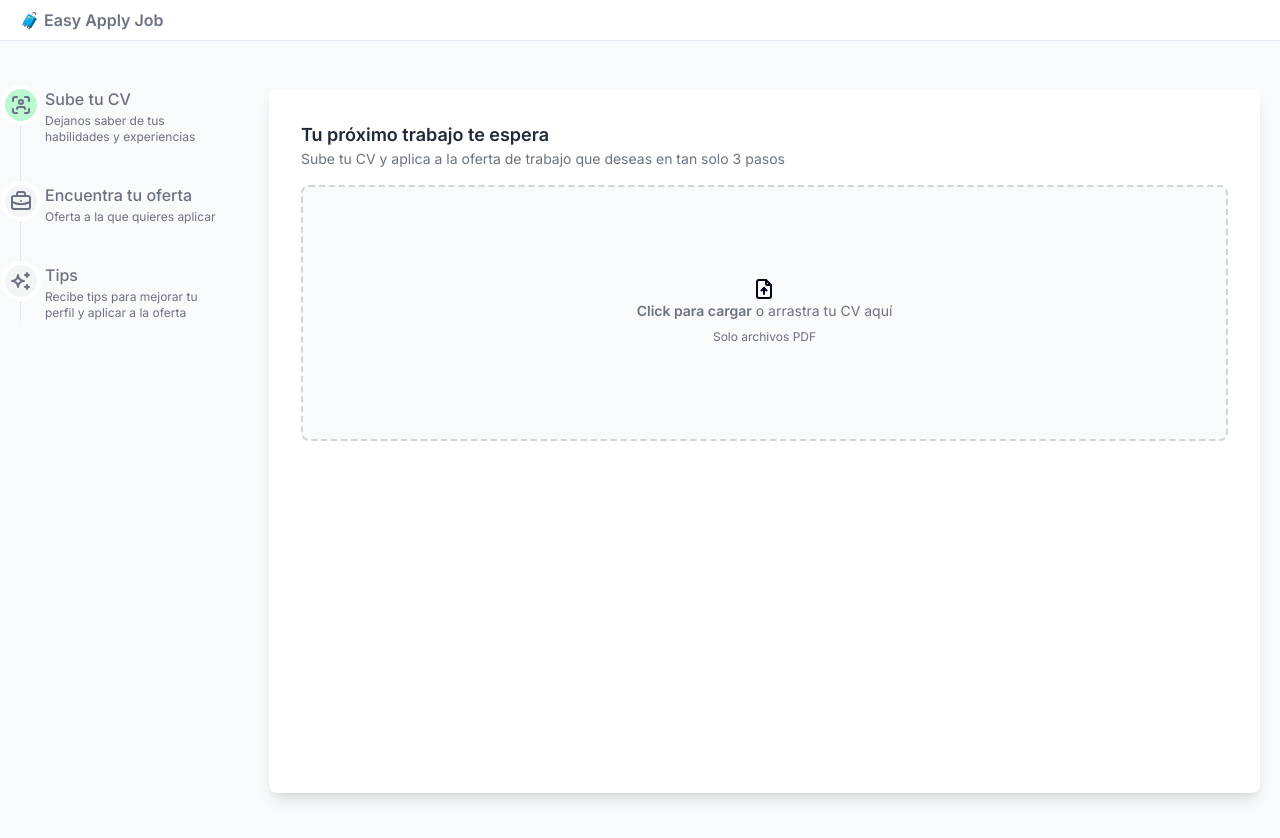
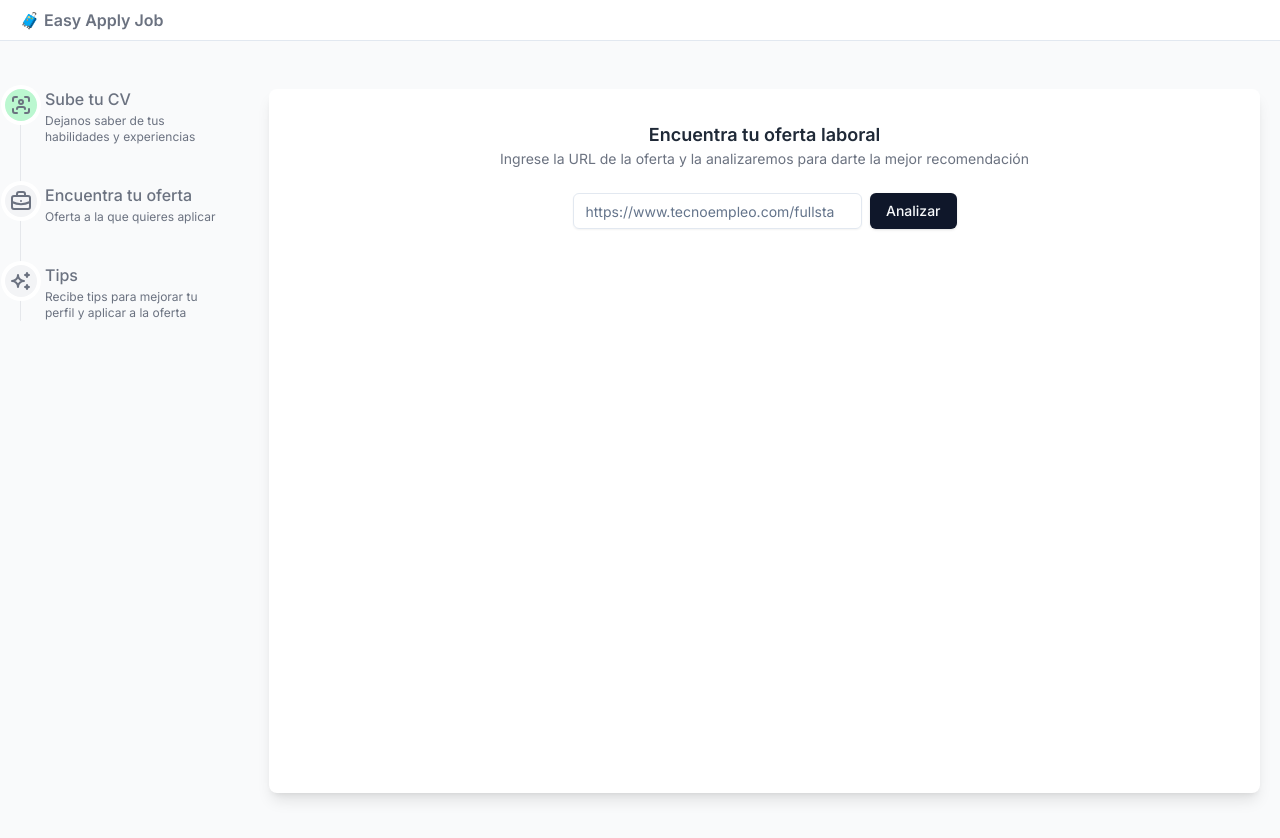
Before and after one commit to hamilgdev/easy-apply-job, a Next.js app in the folder frontend/: page / in a window 1280 px wide. Shown: the top 838 px of the page. Built offline with nearby package versions, Linux system fonts and the light colour scheme.

Commit message:
feat: Add FindJobSection and SearchJobAnalizerForm components

```diff
--- a/frontend/src/app/page.tsx
+++ b/frontend/src/app/page.tsx
@@ -1,4 +1,4 @@
-import { DropzoneForm, TimelineStepper } from '@/components';
+import { FindJobSection, TimelineStepper, UploadCVSection } from '@/components';
 
 export default function Home() {
   return (
@@ -16,16 +16,10 @@ export default function Home() {
           <TimelineStepper />
         </aside>
 
-        <section className='flex-1 p-8 bg-white rounded-lg shadow-lg'>
-          <h2 className='text-lg font-semibold text-gray-800'>
-            Tu próximo trabajo te espera
-          </h2>
-          <p className='text-sm text-gray-500 mb-4'>
-            Sube tu CV y aplica a la oferta de trabajo que deseas en tan solo 3
-            pasos
-          </p>
-          <DropzoneForm />
-        </section>
+        <div className='flex-1 p-8 bg-white rounded-lg shadow-lg'>
+          {/* <UploadCVSection /> */}
+          <FindJobSection />
+        </div>
       </main>
     </>
   );
--- a/frontend/src/components/forms/index.ts
+++ b/frontend/src/components/forms/index.ts
@@ -1 +1,2 @@
 export * from './dropzone-form'
+export * from './search-job-analizer-form'
--- /dev/null
+++ b/frontend/src/components/forms/search-job-analizer-form.tsx
@@ -0,0 +1,13 @@
+import { Input, Button } from '@/components';
+
+export const SearchJobAnalizerForm = () => {
+  return (
+    <div className='flex w-full max-w-sm items-center space-x-2'>
+      <Input
+        type='search'
+        placeholder='https://www.tecnoempleo.com/fullstack-developer'
+      />
+      <Button type='submit'>Analizar</Button>
+    </div>
+  );
+};
--- a/frontend/src/components/index.ts
+++ b/frontend/src/components/index.ts
@@ -2,3 +2,4 @@ export * from './ui'
 export * from './stepper'
 export * from './icons'
 export * from './forms'
+export * from './sections'
--- /dev/null
+++ b/frontend/src/components/sections/find-job-section/find-job-section.tsx
@@ -0,0 +1,20 @@
+import { SearchJobAnalizerForm } from '@/components';
+
+export const FindJobSection = () => {
+  return (
+    <section>
+      <div className='flex justify-center items-center flex-col mb-2'>
+        <h2 className='text-lg font-semibold text-gray-800'>
+          Encuentra tu oferta laboral
+        </h2>
+        <p className='text-sm text-gray-500 mb-4'>
+          Ingrese la URL de la oferta y la analizaremos para darte la mejor
+          recomendación
+        </p>
+      </div>
+      <div className='flex justify-center items-center flex-col'>
+        <SearchJobAnalizerForm />
+      </div>
+    </section>
+  );
+};
--- /dev/null
+++ b/frontend/src/components/sections/index.ts
@@ -0,0 +1,2 @@
+export * from './upload-cv-section/upload-cv-section'
+export * from './find-job-section/find-job-section'
--- /dev/null
+++ b/frontend/src/components/sections/upload-cv-section/upload-cv-section.tsx
@@ -0,0 +1,16 @@
+import { DropzoneForm, TimelineStepper } from '@/components';
+
+export const UploadCVSection = () => {
+  return (
+    <section>
+      <h2 className='text-lg font-semibold text-gray-800'>
+        Tu próximo trabajo te espera
+      </h2>
+      <p className='text-sm text-gray-500 mb-4'>
+        Sube tu CV y aplica a la oferta de trabajo que deseas en tan solo 3
+        pasos
+      </p>
+      <DropzoneForm />
+    </section>
+  );
+};
--- a/frontend/src/components/ui/index.ts
+++ b/frontend/src/components/ui/index.ts
@@ -1 +1,2 @@
 export * from './button'
+export * from './input'
--- /dev/null
+++ b/frontend/src/components/ui/input.tsx
@@ -0,0 +1,25 @@
+import * as React from "react"
+
+import { cn } from "@/lib/utils"
+
+export interface InputProps
+  extends React.InputHTMLAttributes<HTMLInputElement> {}
+
+const Input = React.forwardRef<HTMLInputElement, InputProps>(
+  ({ className, type, ...props }, ref) => {
+    return (
+      <input
+        type={type}
+        className={cn(
+          "flex h-9 w-full rounded-md border border-input bg-transparent px-3 py-1 text-sm shadow-sm transition-colors file:border-0 file:bg-transparent file:text-sm file:font-medium placeholder:text-muted-foreground focus-visible:outline-none focus-visible:ring-1 focus-visible:ring-ring disabled:cursor-not-allowed disabled:opacity-50",
+          className
+        )}
+        ref={ref}
+        {...props}
+      />
+    )
+  }
+)
+Input.displayName = "Input"
+
+export { Input }
```
